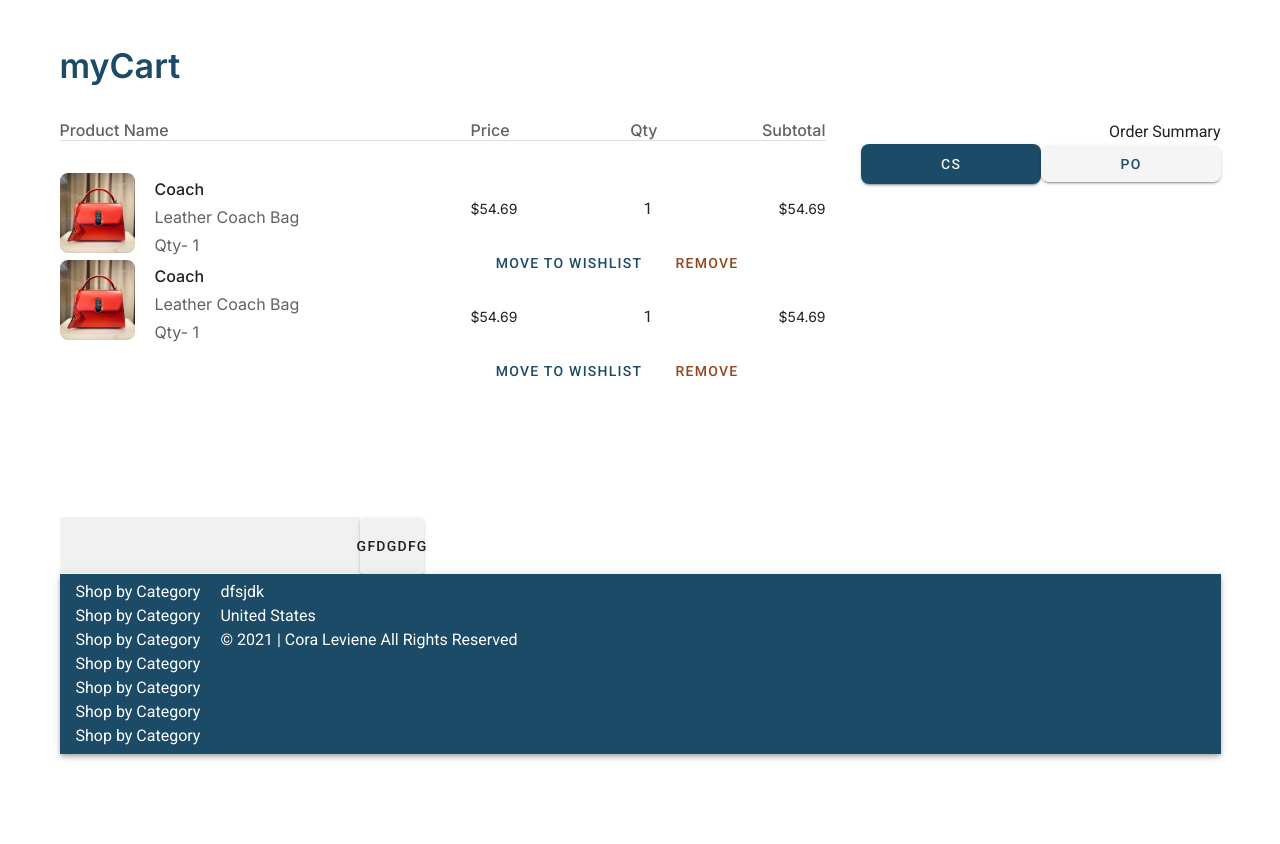
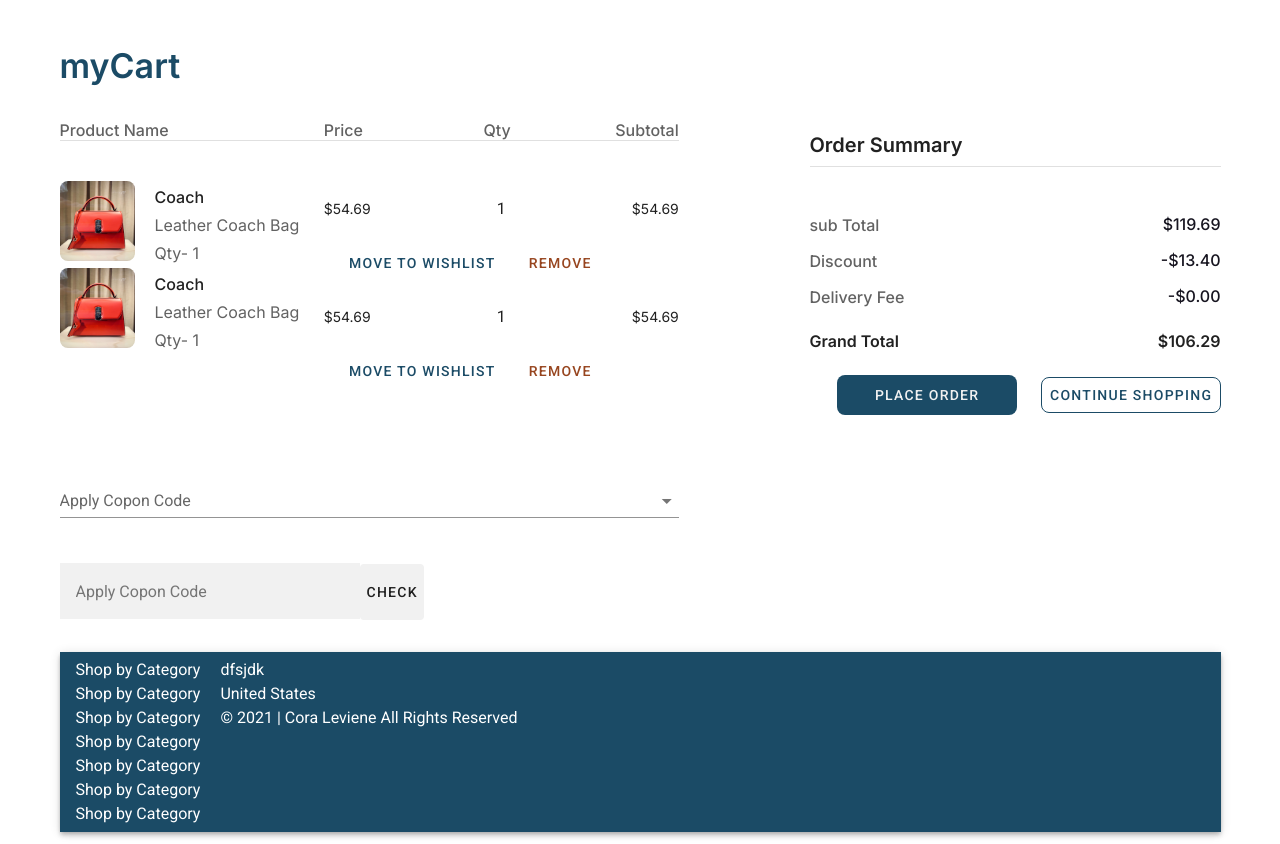
Before and after one commit to med-redha/fake-store, a Vue app: page /mycart in a window 1280 px wide. Before the commit the page ends 800 px from the top, so only its background shows below. Built offline with nearby package versions, Linux system fonts and the light colour scheme.

Commit message:
refact: restructuring the page and adding the necessary details

```diff
--- a/src/views/myCart.vue
+++ b/src/views/myCart.vue
@@ -4,8 +4,8 @@
     <div class="cart_name my-8">myCart</div>
     <div class="mC_container">
       <v-row>
-        <v-col cols="8">
-          <div class="mCsection_one">
+        <v-col cols="7">
+          <div class="mCsection_one mr-12">
             <div class="mCso_table">
               <div class="mCsoTitle_head">Product Name</div>
               <div class="midTitle_holder">
@@ -17,7 +17,7 @@
             <v-divider></v-divider>
 
             <div class="mCsoComponent_container my-8">
-              <div class="componentOne">
+              <div class="componentOne my-2">
                 <my-cart-component
                   v-for="(s, index) in cartComponent"
                   :key="index"
@@ -32,23 +32,41 @@
                 />
               </div>
             </div>
-            <div class="mCsoSub_header my-12"></div>
-            <div class="mCso_btnGrp">
-              <input class="mCso_input" type="text" />
-              <v-btn class="mCso_btn">gfdgdfg</v-btn>
+            <div class="mCsoSub_header mt-12 mb-2">
+              <v-select :items="items" label="Apply Copon Code" class="slct" light>
+                {{items}}
+              </v-select>
+            </div>
+            <div class="mCso_btnGrp mb-8 mt-4">
+              <input class="mCso_input pl-4" type="text"  placeholder="Apply Copon Code"/>
+              <v-btn class="mCso_btn" text>check</v-btn>
             </div>
           </div>
         </v-col>
-        <v-col cols="4">
-          <div class="mCsection_two">
-            <div class="mCst_header">Order Summary</div>
-            <div class="mCst_details">
-              <div class="mCst_detailsTxt"></div>
-              <div class="mCst_detailsNum"></div>
+        <v-col cols="5">
+          <div class="mCsection_two ml-4 mt-3">
+            <div class="mCst_header mb-6">
+              <div class="head_devide">
+                <div class="header_txt mb-2">Order Summary</div>
+                <v-divider></v-divider>
+              </div>
+
+            </div>
+
+            <div class="mCst_details my-4" >
+              <div class="mCst_detailsContainer my-2" v-for="(txt,index) in sectionTwoTxt" :key="index">
+                <div class="mCst_detailsTxt"> {{txt.title}}</div>
+              <div class="mCst_detailsNum"> {{txt.content}}</div>
+              </div>
+
+            </div>
+            <div class="Tot d-flex mb-6" v-for="(tot, i) in Total" :key="i">
+              <div class="tot_txt"> {{tot.title}}</div>
+              <div class="tot_num"> {{tot.content}}</div>
             </div>
             <div class="mCst_btnGrp">
-              <v-btn class="mCst_btnOne">cs</v-btn>
-              <v-btn class="mCst_btnTwo">Po</v-btn>
+              <v-btn class="mCst_btnOne mr-6" depressed><span class="btn_span">Place Order</span></v-btn>
+              <v-btn class="mCst_btnTwo " outlined><span class="btn_span">Continue Shopping</span> </v-btn>
             </div>
           </div>
         </v-col>
@@ -69,6 +87,30 @@
   },
   data() {
     return {
+       sectionTwoTxt:[
+        {
+          title: 'sub Total',
+          content: '$119.69',
+        },
+        {
+          title: 'Discount',
+          content: '-$13.40',
+        },
+        {
+          title: 'Delivery Fee',
+          content: '-$0.00',
+        },
+
+       ],
+       Total:[
+        {
+          title: 'Grand Total',
+          content: '$106.29',
+        },
+       ],
+
+
+      items:["Apply Coupon Code"],
       cartComponent: [
         {
           img: cImg,
```
